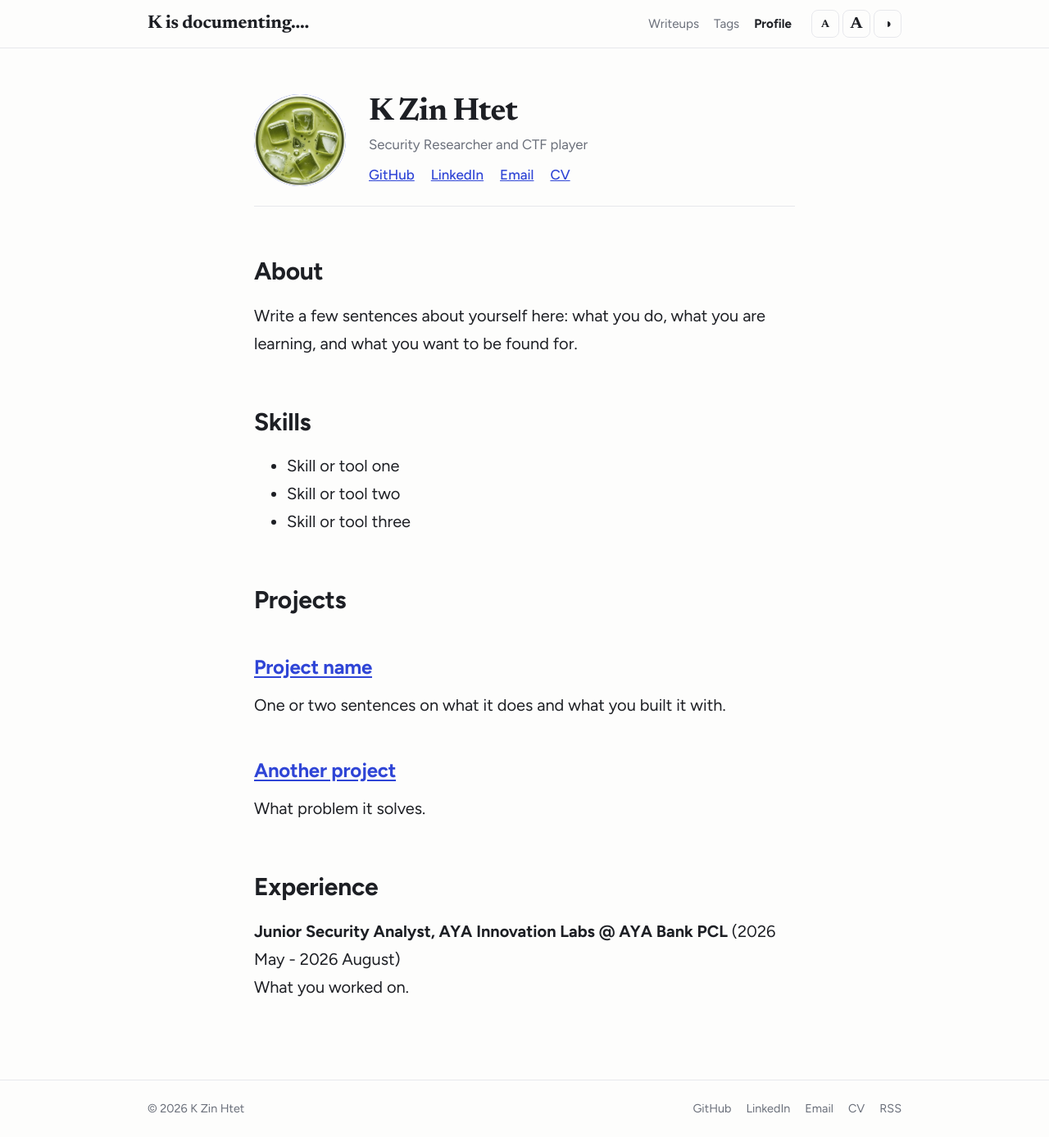
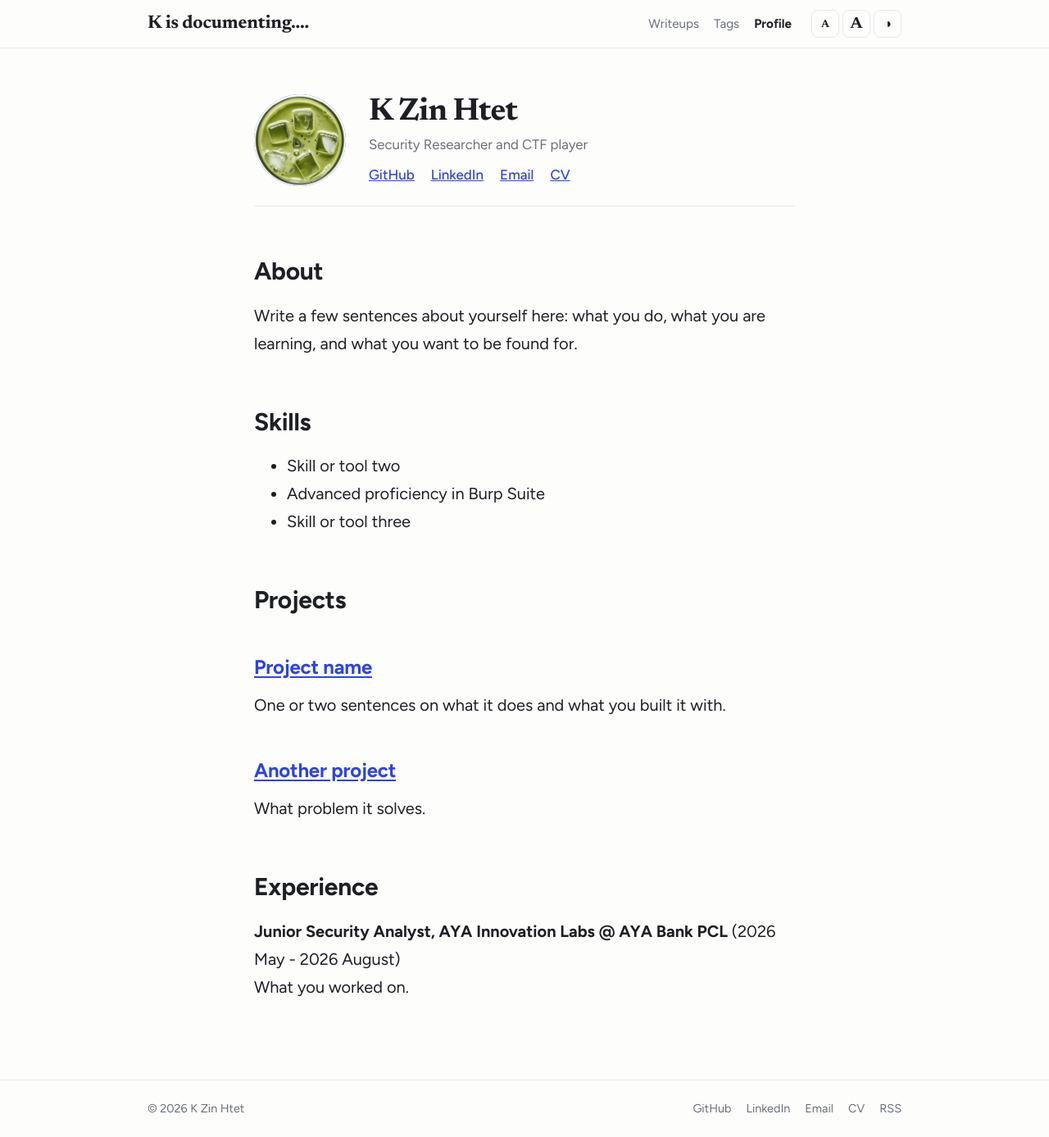
Before and after one commit to cloudskim/cloudskim.github.io, a Jekyll site: the page built from about/index.md, in a window 1280 px wide and 1387 px high. Shown: the whole window at 82% size. Built offline with Jekyll 4.4.1, drawn with Linux system fonts in a browser that asks for light colours.

Commit message:
Update _data/profile.yml (via Pages CMS)

```diff
--- a/_data/profile.yml
+++ b/_data/profile.yml
@@ -15,8 +15,8 @@ about: >
   Write a few sentences about yourself here: what you do, what you are learning,
   and what you want to be found for.
 skills:
-  - Skill or tool one
   - Skill or tool two
+  - Advanced proficiency in Burp Suite
   - Skill or tool three
 projects:
   - title: Project name
```
